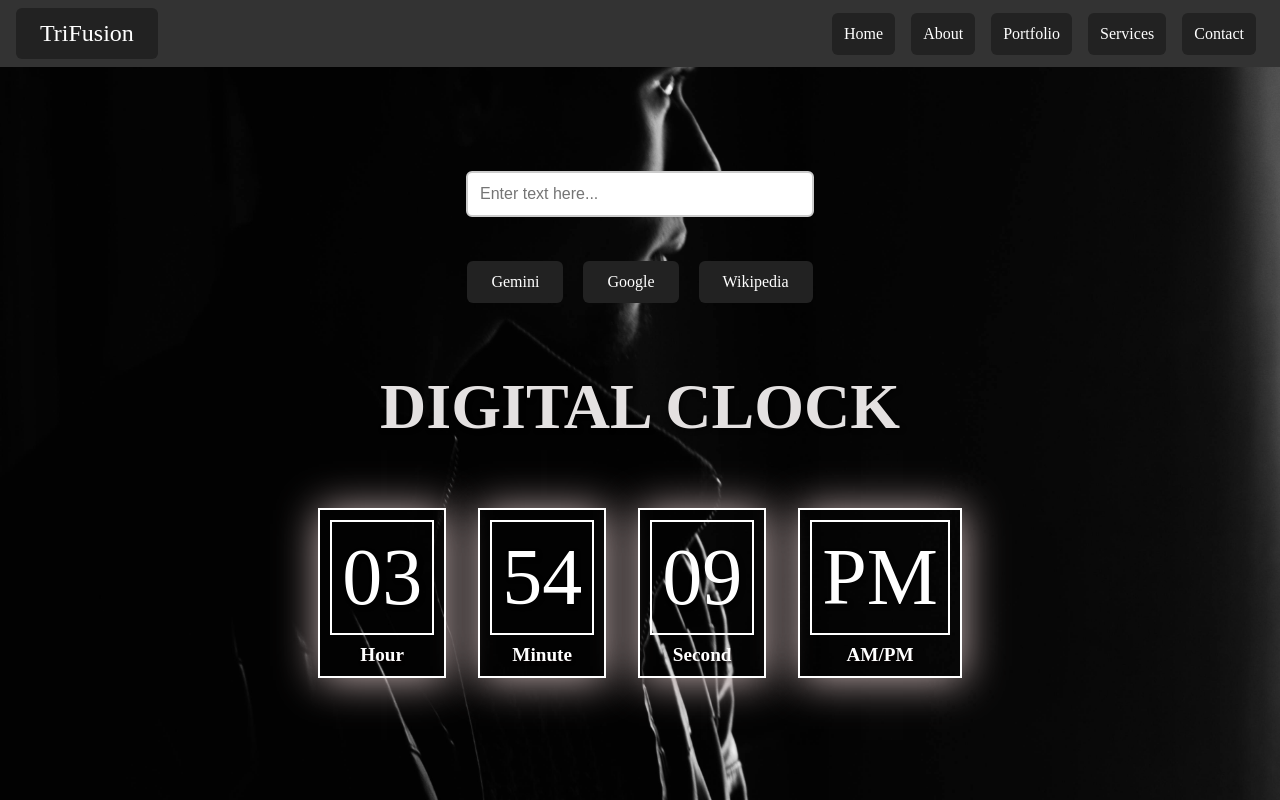
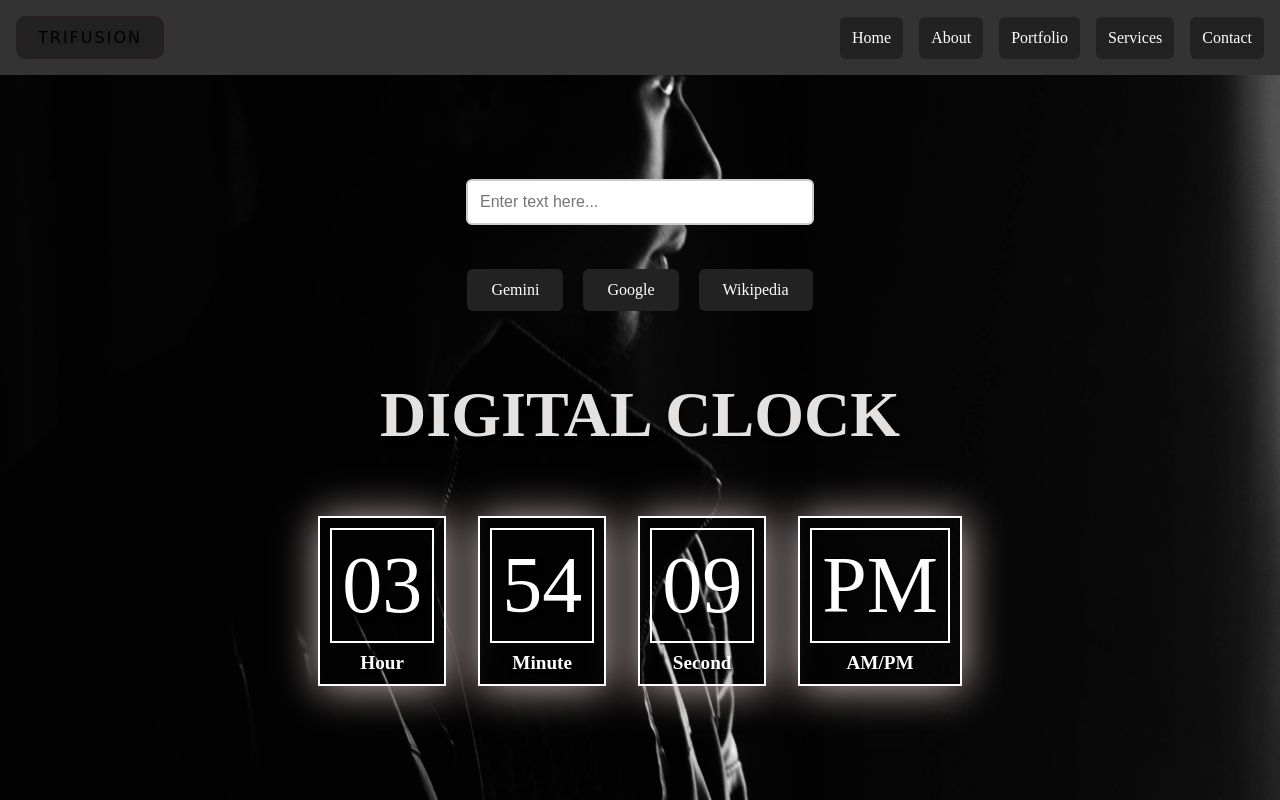
Before and after one commit to PritiranjanPatra2/MetaFinder-Ultimate-Search-Engiine, a plain HTML site: page index.html in a window 1280 px wide. Drawn offline with Linux system fonts and the light colour scheme.

Commit message:
logo changed

```diff
--- a/common.css
+++ b/common.css
@@ -5,6 +5,7 @@ header {
     /* padding: 16px 0; */
     /* position: fixed; */
     /* top: 0; */
+    padding: .5rem;
     z-index: 1000;
     display: flex;
     justify-content: space-between;
@@ -12,10 +13,17 @@ header {
 }
 
 .logo {
-    color: #fff;
-    font-size: 24px;
-    text-decoration: none;
-    margin-left: 16px;
+    font-family: 'Lobster', cursive;
+    /* font-size: 48px; */
+    color: black;
+    text-transform: uppercase;
+    letter-spacing: 2px;
+    text-shadow: 2px 2px 4px rgba(20, 15, 15, 0.3);
+    display: inline-block;
+    padding: 10px 20px;
+    /* background: linear-gradient(135deg, #f5f5f5, #ccc); */
+    border: 2px solid #281e1e;
+    border-radius: 10px;
 }
 
 .navbar {
--- a/google search Api/styles.css
+++ b/google search Api/styles.css
@@ -1,3 +1,4 @@
+@import url('https://fonts.googleapis.com/css2?family=Lobster&display=swap');
 body {
     background-color: #030303;;
     color: #e8eaed;
@@ -24,10 +25,18 @@ body {
     flex-grow: 1;
 }
 
-.google-logo {
-    color: #e8eaed;
-    font-size: 24px;
-    margin-right: 15px;
+.google-logo,.logo {
+    font-family: 'Lobster', cursive;
+    /* font-size: 48px; */
+    color: black;
+    text-transform: uppercase;
+    letter-spacing: 2px;
+    text-shadow: 2px 2px 4px rgba(0, 0, 0, 0.3);
+    display: inline-block;
+    padding: 10px 20px;
+    /* background: linear-gradient(135deg, #f5f5f5, #ccc); */
+    border: 2px solid #333;
+    border-radius: 10px;
 }
 
 .search-input {
```
